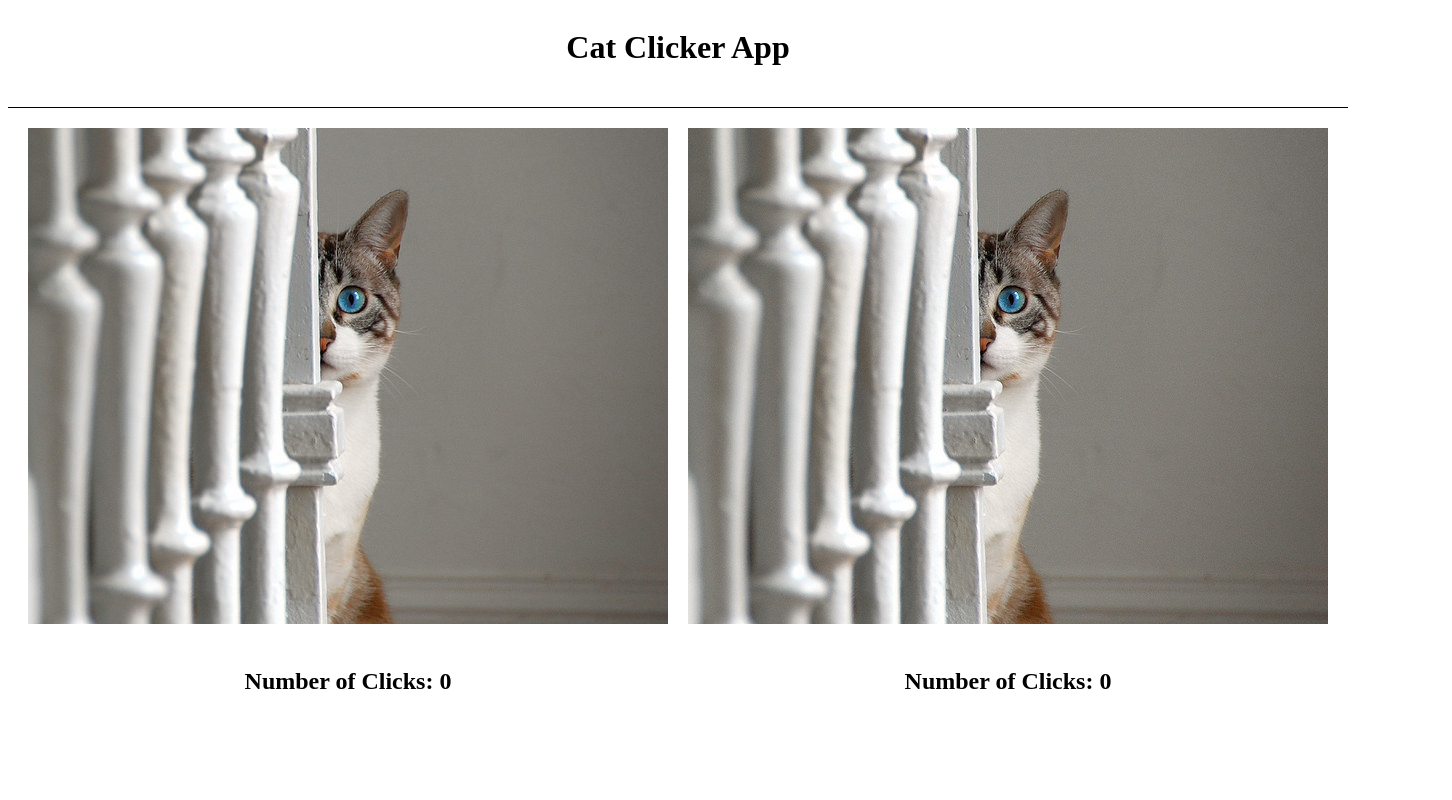
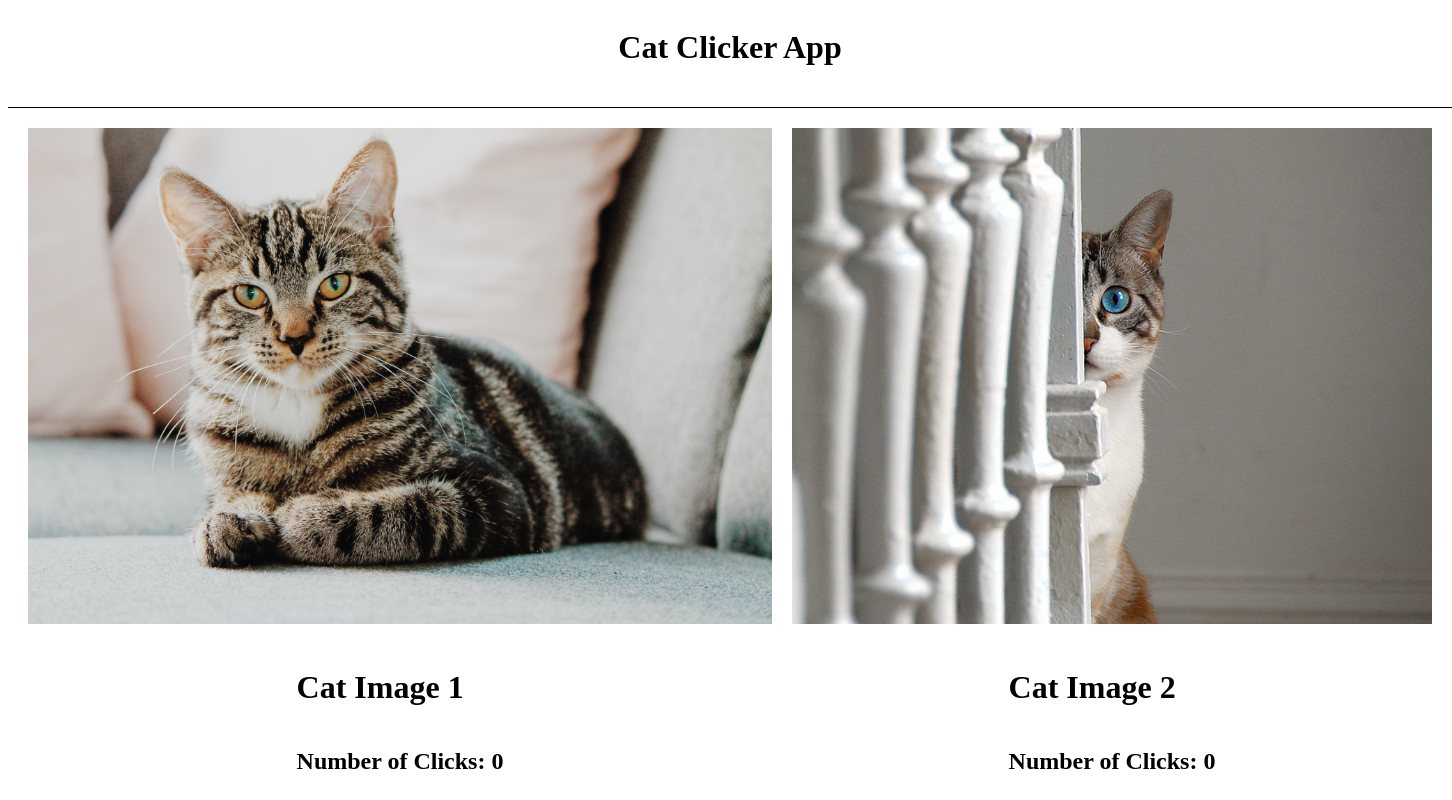
Before and after one commit to JS-goose/cat-clicker, a website: page index.html in a window 1280 px wide. Shown: the whole page, 1452 px wide, since content can reach past the window. Drawn offline with Linux system fonts and the light colour scheme.

Commit message:
fixed image height

```diff
--- a/index.html
+++ b/index.html
@@ -26,9 +26,11 @@
         </div>
 
         <div class="counter1">
+            <h1>Cat Image 1</h1>
             <h2>Number of Clicks: <span class="numClicks">0</span></h2>
         </div>
         <div class="counter2">
+            <h1>Cat Image 2</h1>
             <h2>Number of Clicks: <span class="numClicks">0</span></h2>
         </div>
         <!-- <section class="cats">
@@ -42,7 +44,7 @@
             </article>
         </section> -->
         <div class="cat_img1">
-                <img src="./img/kixazxoJ2ufl3ACj2I85Xsy-Rfog97BM75ZiLaX02KgeYramAEqlEHqPC3rKqdQj4C1VFnXXryadFs1J9A=s0.jpg" alt="a photo of a pretty cat">
+                <img src="./img/erik-jan-leusink-561776-unsplash-min.jpg" alt="a photo of a pretty cat" height="496">
             </div>
 
             <div class="cat_img2">
```
